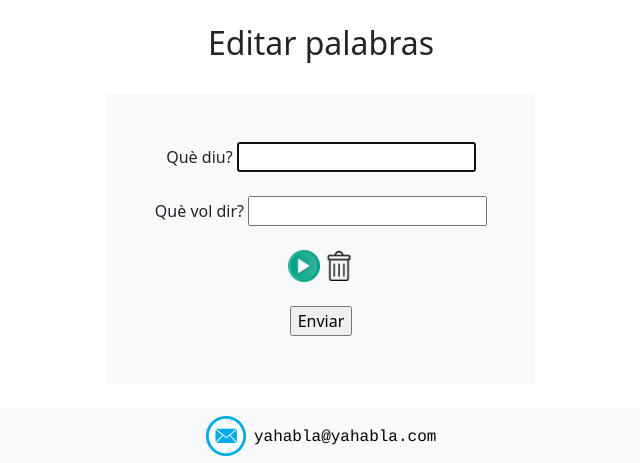
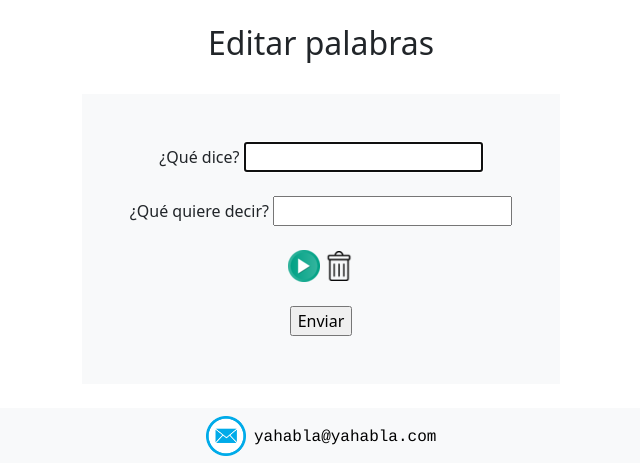
Before and after one commit to joanferh/YAHABLA, a Flask app: template templates/editar.html in a window 1280 px wide. Shown: the part 71-534 px from the top of the page, without its empty margins (319-959 px from the left). Run offline with Flask 2, Linux system fonts and the light colour scheme; the template is opened without the code that fills it, so the values that code supplies are empty.

Commit message:
Update editar.html

```diff
--- a/templates/editar.html
+++ b/templates/editar.html
@@ -27,11 +27,11 @@
 
         <form action="" method="POST" class='form' enctype="multipart/form-data">
 
-            <label for id="quediu">Què diu?</label>
+            <label for id="quediu">¿Qué dice?</label>
             <input type="text" id="quediu" name="quediu" value= "{{quediu}}" required autofocus>
         <br>
         <br>
-            <label for id="quevoldir">Què vol dir?</label>
+            <label for id="quevoldir">¿Qué quiere decir?</label>
             <input type="text" id="quevoldir" name="quevoldir" value= "{{quevoldir}}" required>
         <br>
         <br>
```
